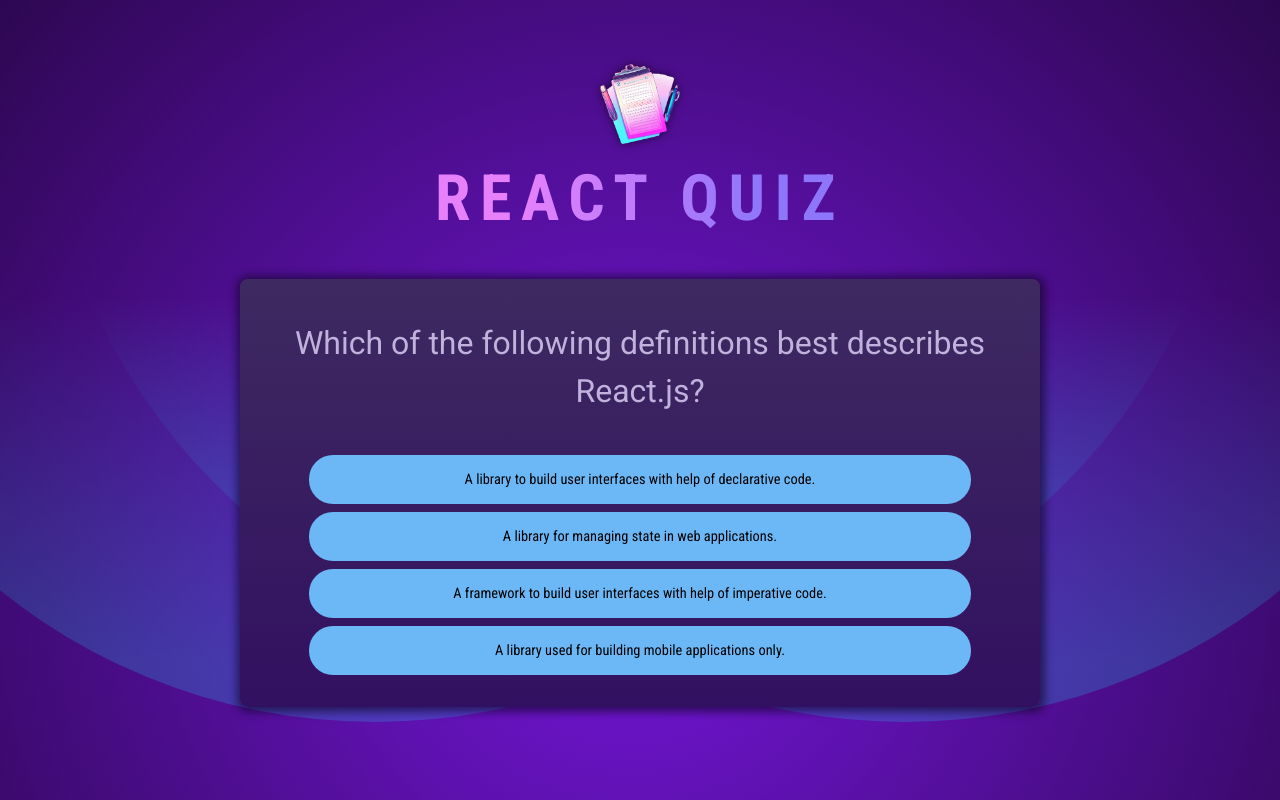
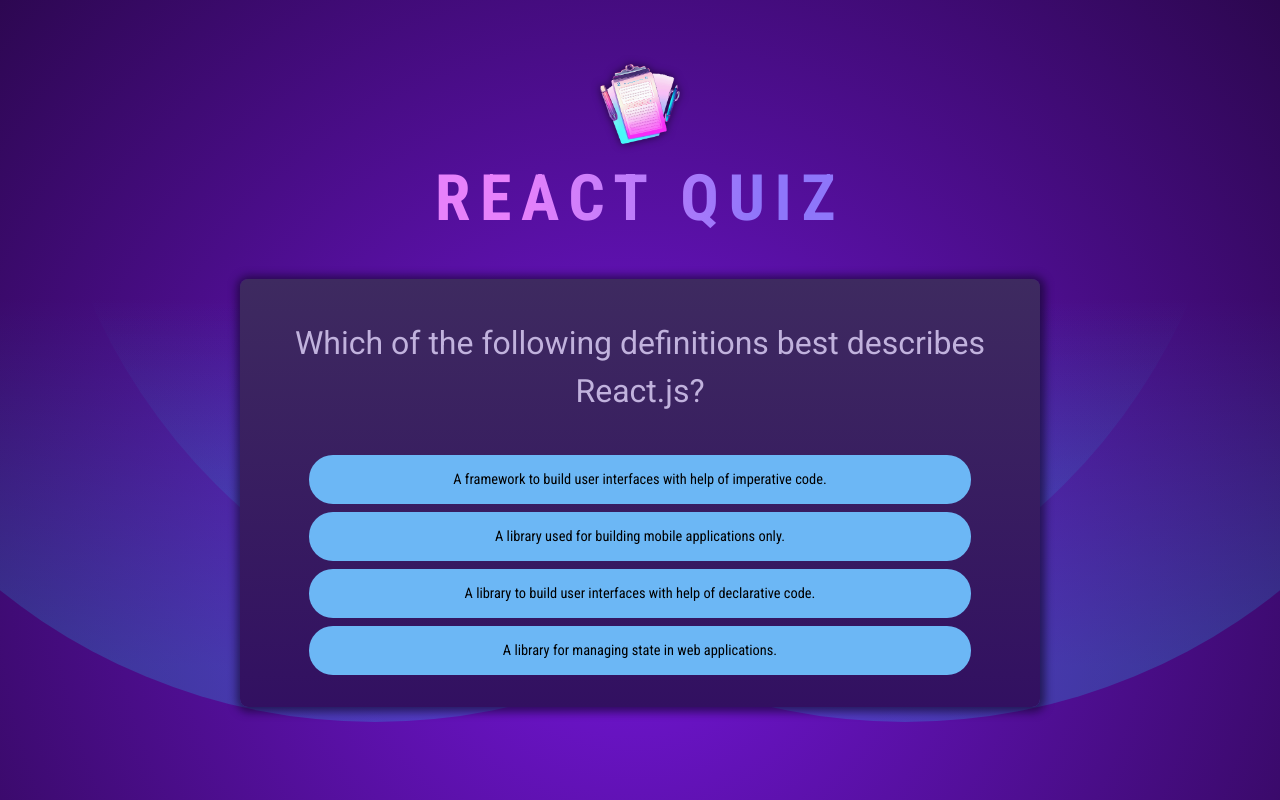
Before and after one commit to CaseyDevs/react-quiz, a React (Vite) app: page / in a window 1280 px wide. Both pictures are taken after a click on the button "Start Quiz". Built offline with nearby package versions, Linux system fonts and the light colour scheme.

Commit message:
Manage answer shuffling, Minor bug fixes.

```diff
--- a/src/components/Quiz.jsx
+++ b/src/components/Quiz.jsx
@@ -1,12 +1,25 @@
-import { useState } from 'react';
+import { useState, useEffect } from 'react';
 import Answer from './Answer';
 
 export default function Quiz( {questions} ) {
-    // Quiz state
     const [currentQuestion, setCurrentQuestion] = useState(0);
+    const [quizFinished, setQuizFinished] = useState(false);
+    const [shuffledAnswers, setShuffledAnswers] = useState([]);
+
+    // Shuffle answers for the current question when the component mounts
+    useEffect(() => {
+        const answers = [...questions[currentQuestion].answers];
+        // Shuffle answers algorithm
+        for (let i = answers.length - 1; i > 0; i--) {  // Loop through the answers array
+            const j = Math.floor(Math.random() * (i + 1)); // Generate a random index
+            [answers[i], answers[j]] = [answers[j], answers[i]]; // Swap the answers
+        }
+        setShuffledAnswers(answers);
+    }, [questions, currentQuestion]);
 
     // Handle answer selection
     function handleSelectAnswer(selectedAnswer) {
+        if(!quizFinished) {
             console.log(questions[currentQuestion].correctAnswer);
             console.log(selectedAnswer);
 
@@ -21,8 +34,11 @@
             if (currentQuestion < questions.length - 1) {
                 handleNextQuestion();
             } else {
+                setQuizFinished(true);
                 console.log('Quiz finished');
             }
+        }
+        return;
     }
 
     // Handle next question
@@ -36,10 +52,10 @@
             <h2>{questions[currentQuestion].text}</h2>
             <div id="question-overview">
                 <ul id="answers">
-                    <Answer answerText={questions[currentQuestion].answers[0]} onSelectAnswer={() => handleSelectAnswer(questions[currentQuestion].answers[0])} />
-                    <Answer answerText={questions[currentQuestion].answers[1]} onSelectAnswer={() => handleSelectAnswer(questions[currentQuestion].answers[1])} />
-                    <Answer answerText={questions[currentQuestion].answers[2]} onSelectAnswer={() => handleSelectAnswer(questions[currentQuestion].answers[2])} />
-                    <Answer answerText={questions[currentQuestion].answers[3]} onSelectAnswer={() => handleSelectAnswer(questions[currentQuestion].answers[3])} />
+                    {/* Display shuffled answers for the current question */}
+                    {shuffledAnswers.map((answer, index) => (
+                        <Answer key={index} answerText={answer} onSelectAnswer={() => handleSelectAnswer(answer)} />
+                    ))}
                 </ul>
             </div>
             </div>
```
Lines whose indentation alone changed are shown as unchanged.
